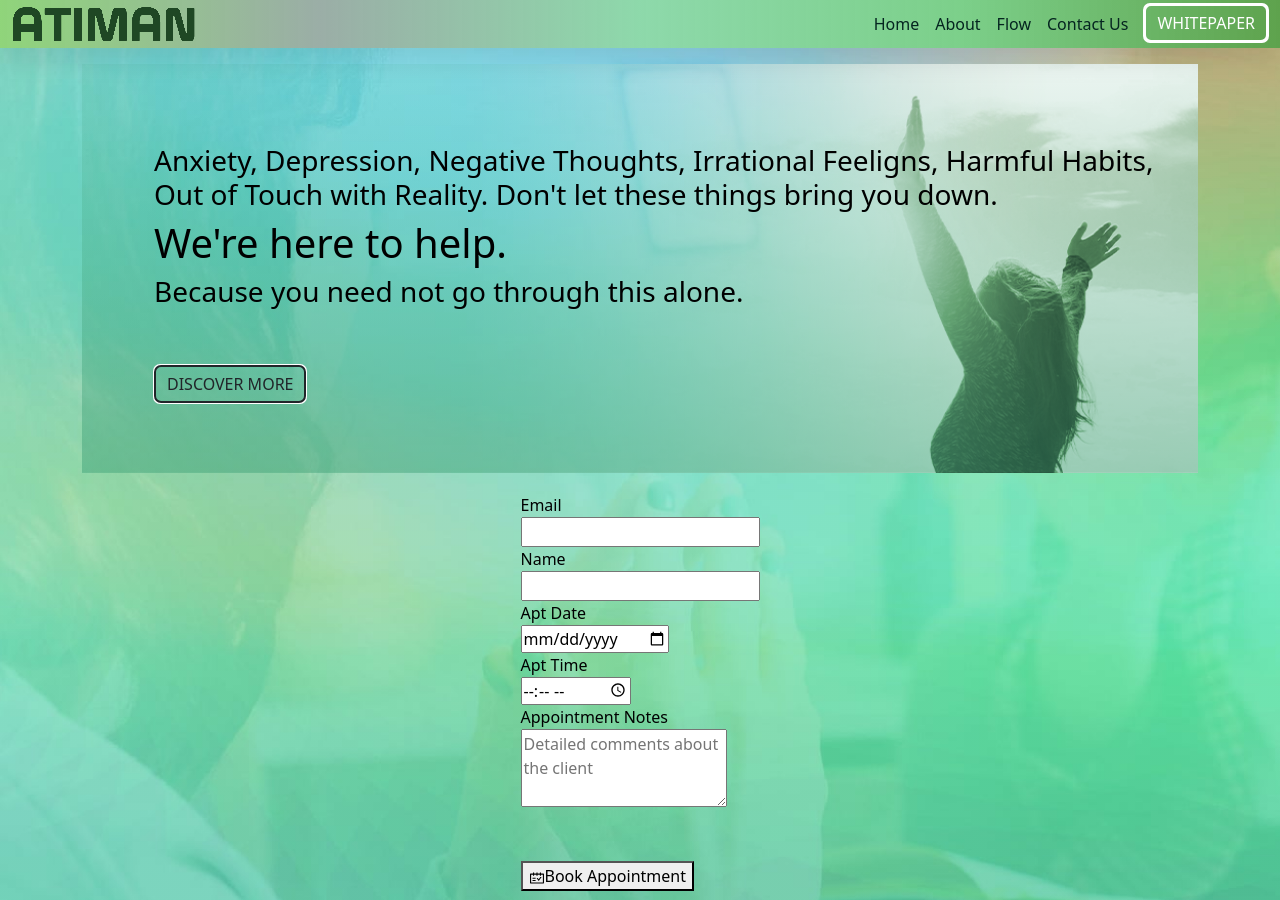
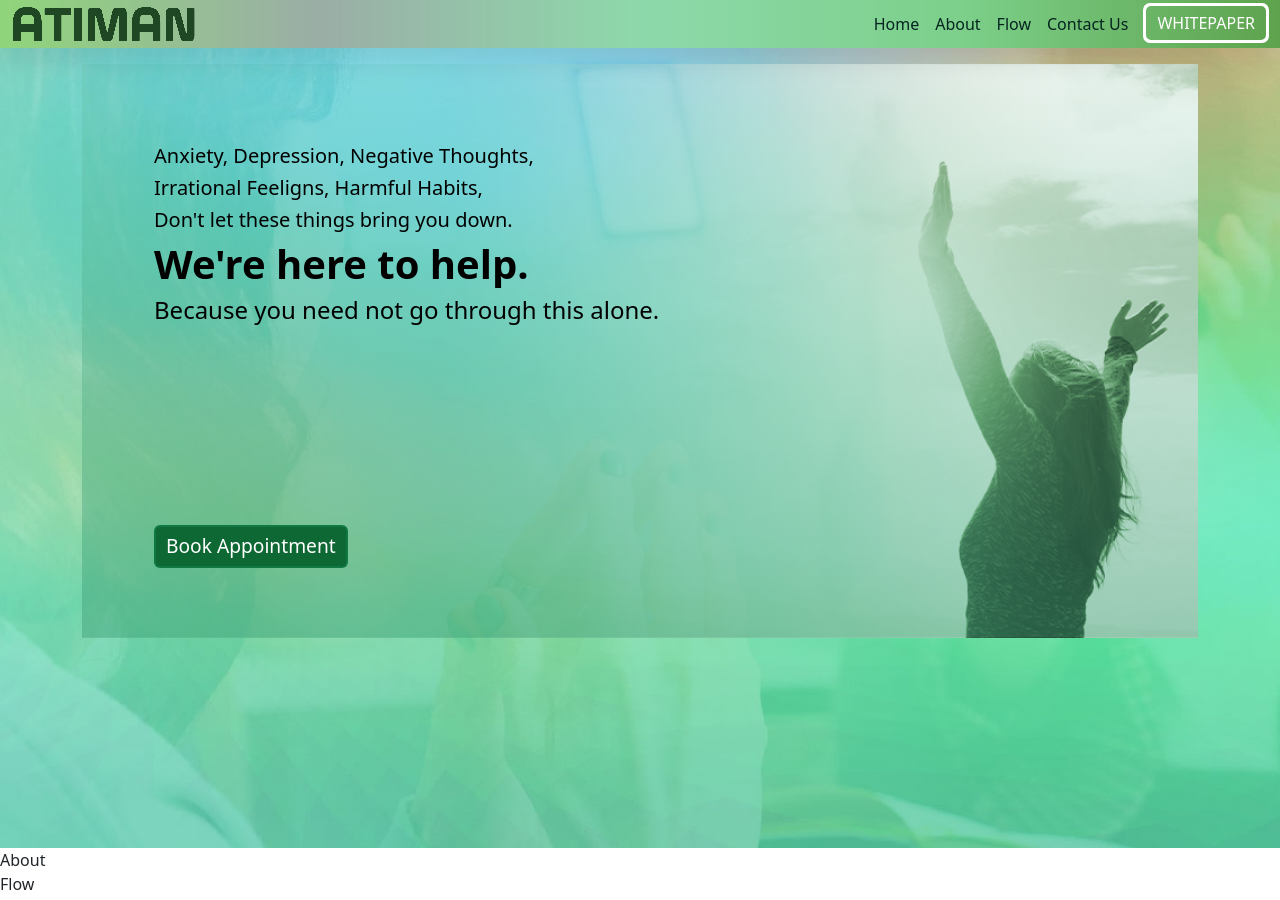
Before and after one commit to jejejeboooy/Atiman_v3, a React (Vite) app: page / in a window 1280 px wide. Shown: the top 900 px of the page. Built offline with nearby package versions, Linux system fonts and the light colour scheme.

Commit message:
landing page
update on landing page

```diff
--- a/src/components/landing/AppointForm.jsx
+++ b/src/components/landing/AppointForm.jsx
@@ -1,5 +1,5 @@
 import { useState } from "react"
-import { AiOutlineSchedule } from "react-icons/ai"
+import { BiCalendarPlus } from "react-icons/bi";
 import './landing.css'
 import Container from 'react-bootstrap/Container'
 import Row from 'react-bootstrap/Row'
@@ -7,8 +7,8 @@
 
 const AppointForm = ({ onSendAppointment, lastId }) => {
   const clearData = {
-    petName: "",
-    ownerName: "",
+    Name: "",
+    Email: "",
     aptNotes: "",
     aptDate: "",
     aptTime: "",
@@ -17,11 +17,11 @@
   let [formData, setFormData] = useState(clearData);
 
   const formDataPosted = () => {
-    if (formData.petName && formData.ownerName && formData.aptDate) {
+    if (formData.Name && formData.Email && formData.aptDate) {
       const appointmentInfo = {
         id: lastId + 1,
-        petName: formData.petName,
-        ownerName: formData.ownerName,
+        Name: formData.Name,
+        Email: formData.Email,
         aptNotes: formData.aptNotes,
         aptDate: formData.aptDate + " " + formData.aptTime,
       };
@@ -32,39 +32,51 @@
       alert("fill required fields");
     }
   };
+
   return (
-    <div className='appoint'>
-      <div className="">
-        <div className="">
+    <div>
+      <button
+        onClick={() => setToggleForm(!toggleForm)}
+        className={`btn-appoint  ${
+          toggleForm ? "rounded-t-md" : "rounded-md"
+        }`}
+      >
+        <div className="inline-block align-text-top">
+          Book Appointment
+        </div>
+      </button>
+      {toggleForm && (
+        <div className="border-r-2 border-b-2 border-l-2 border-light-blue-500 rounded-b-md pl-4 pr-4 pb-4">
+          <div className="sm:grid sm:grid-cols-3 sm:gap-4 sm:items-start  sm:pt-5">
             <label
-            htmlFor="Appontment"
-            className=""
+              htmlFor="Email"
+              className="block text-sm font-medium text-gray-700 sm:mt-px sm:pt-2"
             >
               Email
             </label>
-          <div className="">
+            <div className="mt-1 sm:mt-0 sm:col-span-2">
               <input
                 onChange={(event) => {
                   setFormData({ ...formData, Email: event.target.value });
                 }}
                 type="email"
-              name="email"
-              id="email"
+                name="Email"
+                id="Email"
                 value={formData.Email}
                 required
-              className=""
+                className="max-w-lg block w-full shadow-sm focus:ring-indigo-500 focus:border-indigo-500 sm:max-w-xs sm:text-sm border-gray-300 rounded-md"
               />
             </div>
           </div>
 
-        <div className="">
+          <div className="sm:grid sm:grid-cols-3 sm:gap-4 sm:items-start  sm:pt-5">
             <label
               htmlFor="Name"
-            className=""
+              className="block text-sm font-medium text-gray-700 sm:mt-px sm:pt-2"
             >
               Name
             </label>
-          <div className="">
+            <div className="mt-1 sm:mt-0 sm:col-span-2">
               <input
                 onChange={(event) => {
                   setFormData({ ...formData, Name: event.target.value });
@@ -74,17 +86,19 @@
                 name="Name"
                 id="Name"
                 value={formData.Name}
-              className=""
+                className="max-w-lg block w-full shadow-sm focus:ring-indigo-500 focus:border-indigo-500 sm:max-w-xs sm:text-sm border-gray-300 rounded-md"
               />
             </div>
           </div>
-        <div className="">
+
+          <div className="sm:grid sm:grid-cols-3 sm:gap-4 sm:items-start  sm:pt-5">
             <label
               htmlFor="aptDate"
-            className="">
+              className="block text-sm font-medium text-gray-700 sm:mt-px sm:pt-2"
+            >
               Apt Date
             </label>
-          <div className="">
+            <div className="mt-1 sm:mt-0 sm:col-span-2">
               <input
                 required
                 onChange={(event) => {
@@ -94,17 +108,19 @@
                 name="aptDate"
                 id="aptDate"
                 value={formData.aptDate}
-              className=""
+                className="max-w-lg block w-full shadow-sm focus:ring-indigo-500 focus:border-indigo-500 sm:max-w-xs sm:text-sm border-gray-300 rounded-md"
               />
             </div>
           </div>
-        <div className="">
+
+          <div className="sm:grid sm:grid-cols-3 sm:gap-4 sm:items-start  sm:pt-5">
             <label
               htmlFor="aptTime"
-            className="">
+              className="block text-sm font-medium text-gray-700 sm:mt-px sm:pt-2"
+            >
               Apt Time
             </label>
-          <div className="">
+            <div className="mt-1 sm:mt-0 sm:col-span-2">
               <input
                 onChange={(event) => {
                   setFormData({ ...formData, aptTime: event.target.value });
@@ -113,17 +129,19 @@
                 name="aptTime"
                 id="aptTime"
                 value={formData.aptTime}
-              className=""
+                className="max-w-lg block w-full shadow-sm focus:ring-indigo-500 focus:border-indigo-500 sm:max-w-xs sm:text-sm border-gray-300 rounded-md"
               />
             </div>
           </div>
-        <div className="">
+
+          <div className="sm:grid sm:grid-cols-3 sm:gap-4 sm:items-start  sm:pt-5">
             <label
               htmlFor="aptNotes"
-            className="">
+              className="block text-sm font-medium text-gray-700 sm:mt-px sm:pt-2"
+            >
               Appointment Notes
             </label>
-          <div className="">
+            <div className="mt-1 sm:mt-0 sm:col-span-2">
               <textarea
                 onChange={(event) => {
                   setFormData({ ...formData, aptNotes: event.target.value });
@@ -132,23 +150,25 @@
                 id="aptNotes"
                 name="aptNotes"
                 rows="3"
-              className=""
-              placeholder="Detailed comments about the client"
+                className="shadow-sm focus:ring-indigo-500 focus:border-indigo-500 mt-1 block w-full sm:text-sm border-gray-300 rounded-md"
+                placeholder="Detailed comments about the condition"
               ></textarea>
             </div>
           </div>
+
           <div className="pt-5">
-          <div className="">
+            <div className="flex justify-end">
               <button
                 type="submit"
                 onClick={formDataPosted}
-              className="">
-              <AiOutlineSchedule />
-              Book Appointment
+                className="btn-appoint"
+              >
+                Submit
               </button>
             </div>
           </div>
         </div>
+      )}
     </div>
   );
 };
--- a/src/components/landing/Landing.jsx
+++ b/src/components/landing/Landing.jsx
@@ -11,26 +11,28 @@
           <div className="row ms-5">
             <div className="col-12">
               <div>
-                <h3>
-                Anxiety, Depression, Negative Thoughts,
-                Irrational Feeligns, Harmful Habits, Out of Touch with Reality.
-                Don't let these things bring you down.
-                </h3>
-                <h1>
-                We're here to help.
+                <h5>
+                  Anxiety, Depression, Negative Thoughts,
+                </h5>
+                <h5>
+                  Irrational Feeligns, Harmful Habits,
+                </h5>
+                <h5>
+                  Don't let these things bring you down.
+                </h5>
+                <h1 className="fw-bold">
+                  We're here to help.
                 </h1>
-                <h3>
-                Because you need not go through this alone.
-                </h3>
+                <h4>
+                  Because you need not go through this alone.
+                </h4>
               </div>
-              <div>
-                <a href="#" className="btn btn-brand me-2 mt-5"
-                  data-bs-toggle="modal" data-bs-target="#staticBackdrop">Discover more</a>
+              <div className="btn-apt">
+                <AppointForm />
               </div>
             </div>
           </div>
         </div>
-        <AppointForm />
       </div>
     </div>
   )
--- a/src/components/landing/landing.css
+++ b/src/components/landing/landing.css
@@ -34,4 +34,26 @@
     justify-content: center;
     box-shadow: #052520;
     display: flex;
+    width: 100%;
 }
+
+.btn-appoint {
+    background-color: #0e6833;
+    /* Green */
+    border: 2px solid rgba(16, 131, 77, 0.63);
+    color: white;
+    padding: 5px 10px;
+    text-align: center;
+    text-decoration: none;
+    display: inline-block;
+    align-items: center;
+    text-align: center;
+    font-size: 1.2rem;
+    border-radius: 6px;
+    /* Adjust radius as needed */
+    cursor: pointer;
+}
+
+.btn-apt {
+    margin-top: 200px;
+}
```
Lines whose indentation alone changed are shown as unchanged.
